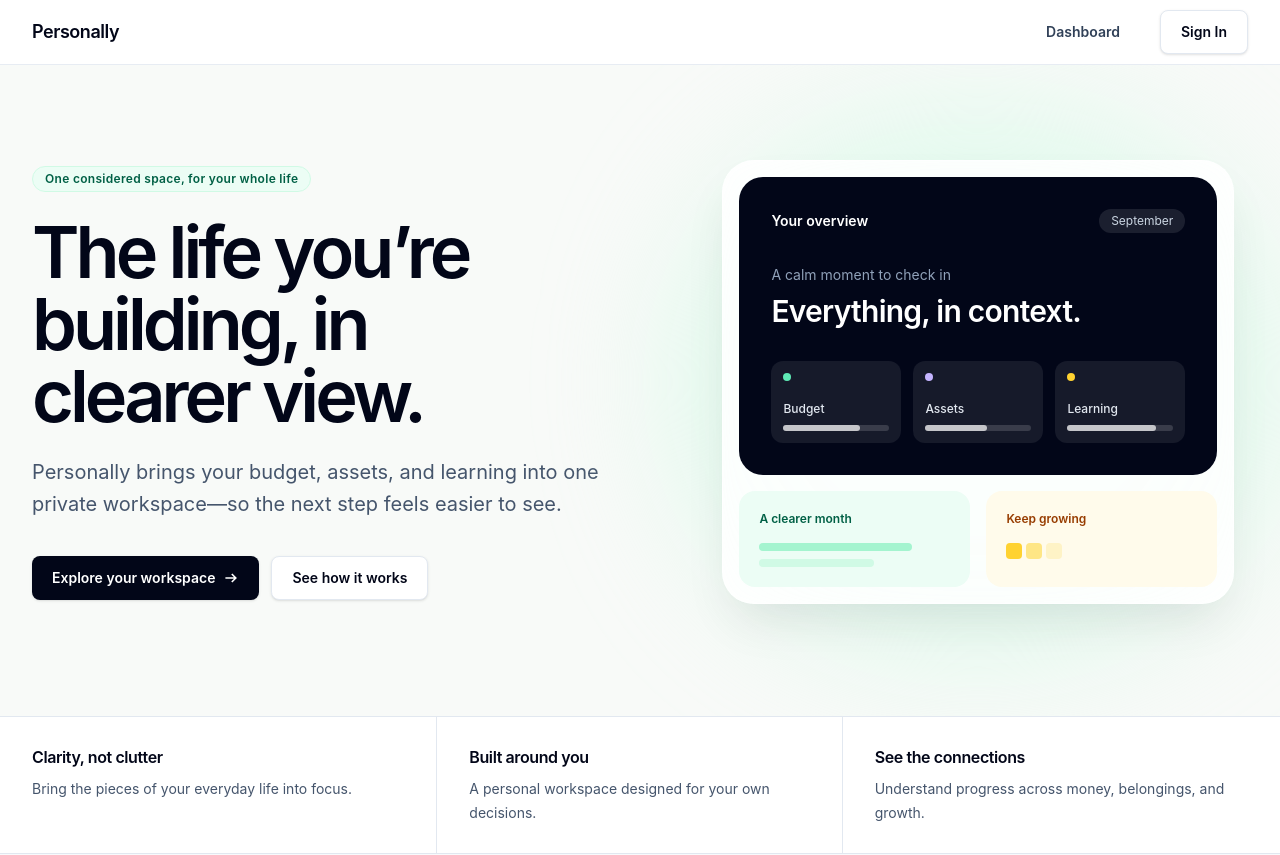
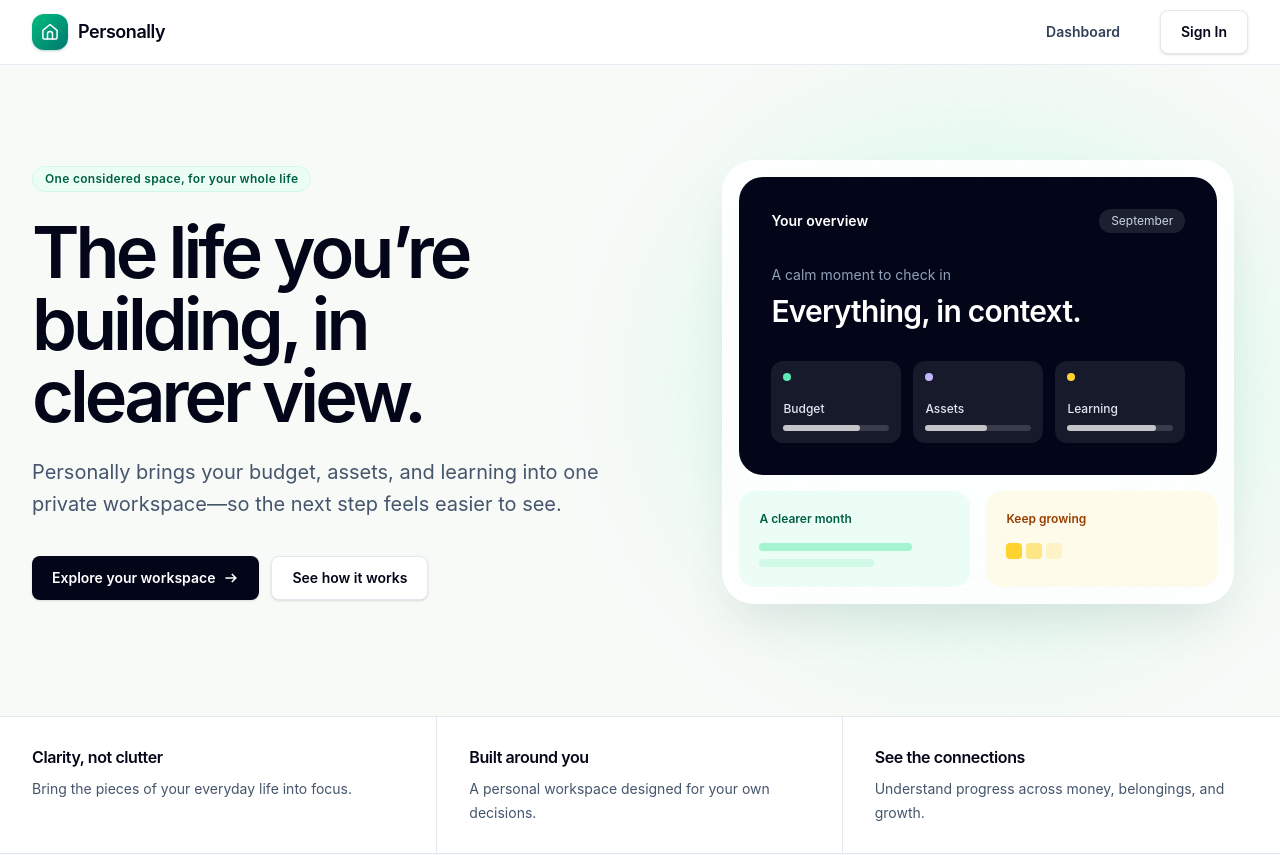
Before and after one commit to nurRiyad/personally, a Next.js app in the folder apps/web/: page / in a window 1280 px wide. Shown: the top 855 px of the page. Built offline with nearby package versions, Linux system fonts and the light colour scheme; no server answers.

Commit message:
feat: add SVG icon and update metadata for site layout and page

```diff
--- a/apps/web/src/app/components/site-navbar.tsx
+++ b/apps/web/src/app/components/site-navbar.tsx
@@ -39,7 +39,18 @@
     <header className="fixed inset-x-0 top-0 z-50 border-b border-slate-200/80 bg-white/90 backdrop-blur">
       <div className="mx-auto flex h-16 w-full max-w-7xl items-center justify-between px-5 sm:px-8">
         <Link href="/" className="text-lg font-semibold tracking-tight text-slate-950">
-          Personally
+          <span className="inline-flex items-center gap-2.5">
+            <span
+              aria-hidden="true"
+              className="grid size-9 place-items-center rounded-xl bg-gradient-to-br from-emerald-500 to-teal-700 text-white shadow-sm shadow-emerald-900/20"
+            >
+              <svg viewBox="0 0 24 24" fill="none" className="size-5" stroke="currentColor" strokeWidth="1.8" strokeLinecap="round" strokeLinejoin="round">
+                <path d="m3.5 10 8.5-7 8.5 7v9a1.5 1.5 0 0 1-1.5 1.5h-14A1.5 1.5 0 0 1 3.5 19v-9Z" />
+                <path d="M9 20.5v-6a3 3 0 0 1 6 0v6M12 11.5v.01" />
+              </svg>
+            </span>
+            <span>Personally</span>
+          </span>
         </Link>
         <nav aria-label="Primary navigation" className="hidden items-center gap-5 text-sm md:flex">
           <ButtonLink href="/dashboard" variant="ghost" className="min-h-0 px-3 py-2 text-slate-600">
--- a/apps/web/src/app/layout.tsx
+++ b/apps/web/src/app/layout.tsx
@@ -12,6 +12,14 @@
   },
   description: 'A private workspace for your budget, assets, and learning.',
   applicationName: 'Personally',
+  metadataBase: new URL(process.env.NEXT_PUBLIC_SITE_URL ?? 'https://personally.app'),
+  icons: { icon: '/icon.svg', shortcut: '/icon.svg', apple: '/icon.svg' },
+  openGraph: {
+    siteName: 'Personally',
+    locale: 'en_US',
+    type: 'website',
+  },
+  twitter: { card: 'summary' },
   robots: { index: true, follow: true },
 };
 
--- a/apps/web/src/app/page.tsx
+++ b/apps/web/src/app/page.tsx
@@ -13,6 +13,7 @@
     title: 'Personally | Your life, thoughtfully organized',
     description: 'A private workspace for your budget, assets, and learning.',
     type: 'website',
+    url: '/',
   },
   twitter: {
     card: 'summary',
```
Also changed, not shown: apps/web/public/icon.svg (added).
